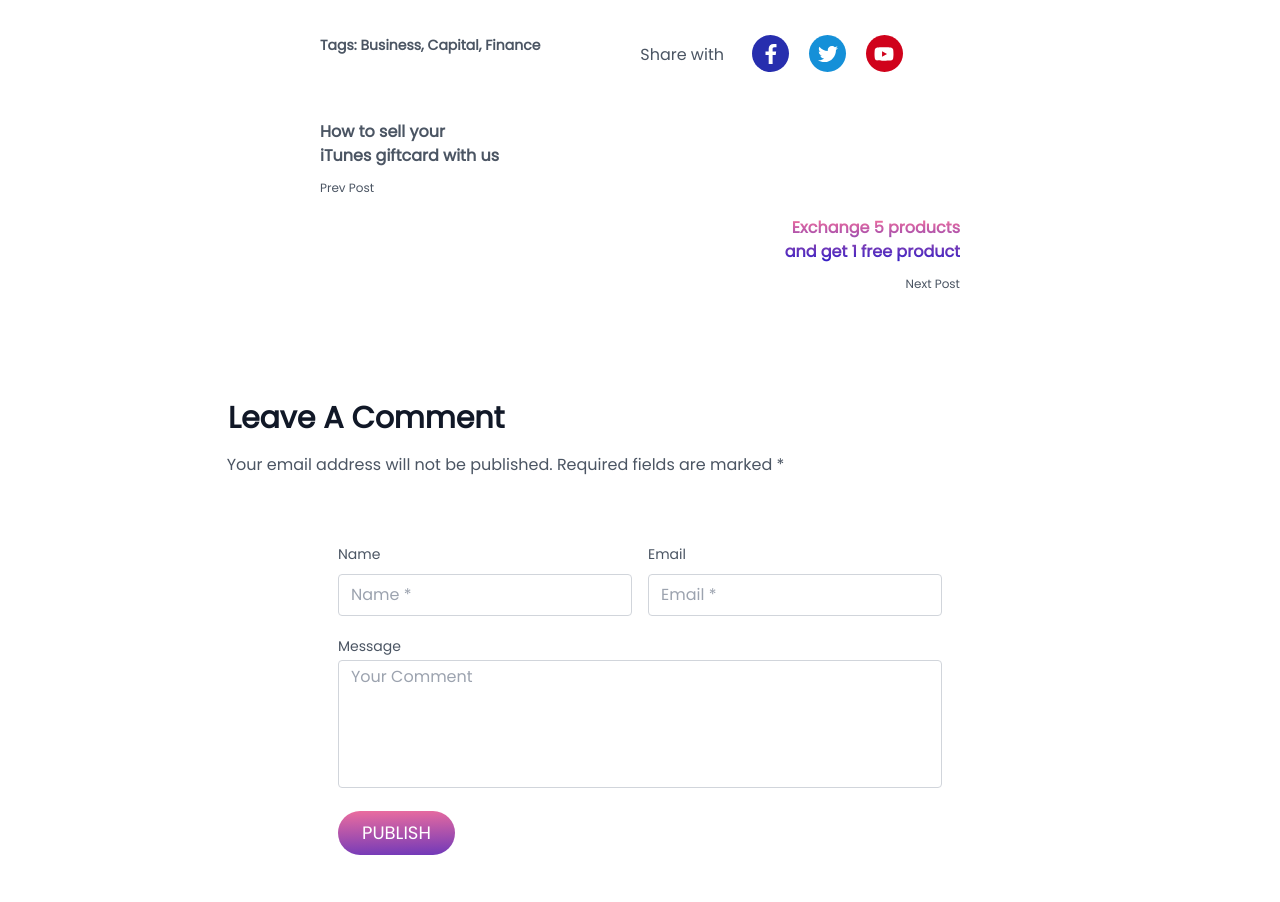
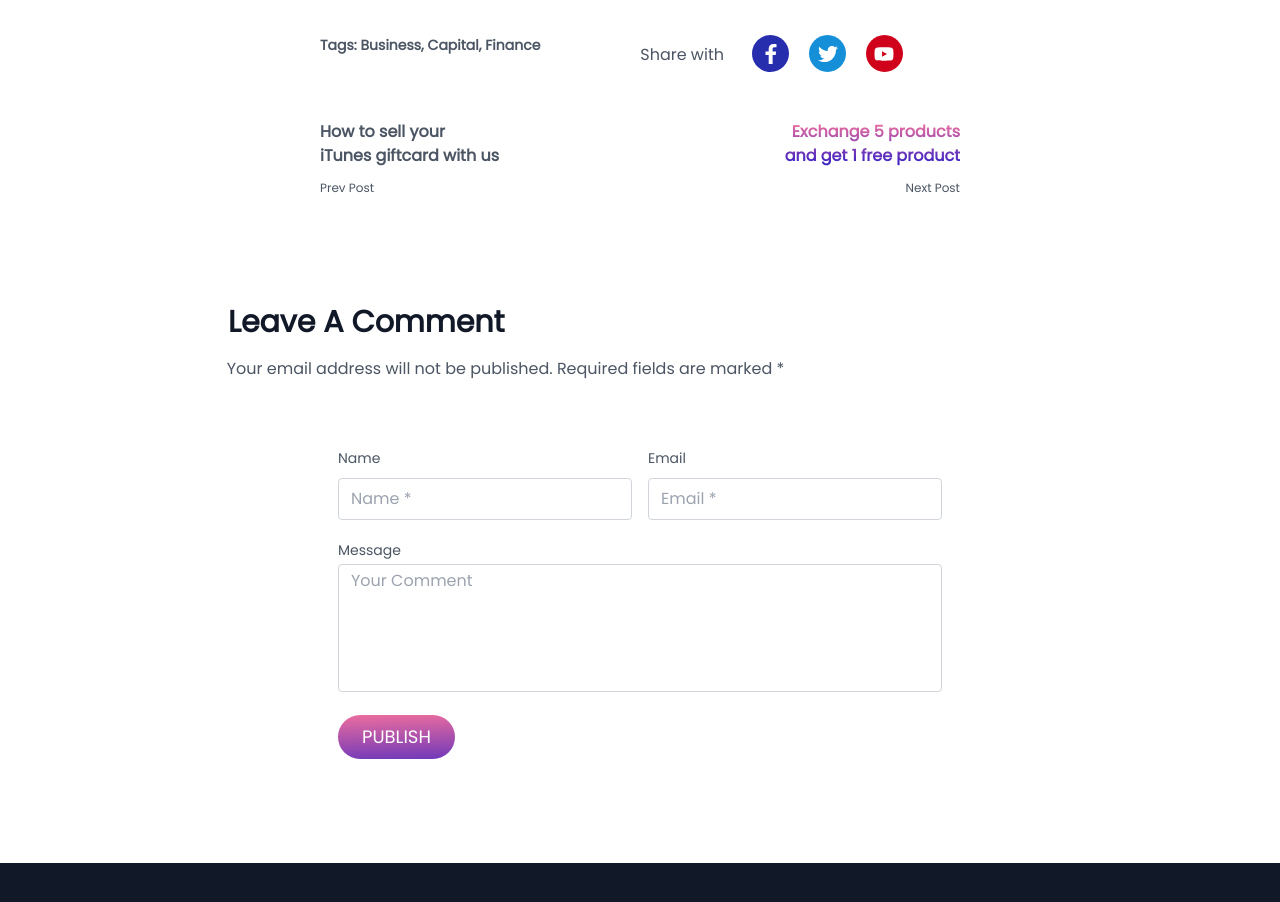
Before and after one commit to techloset/Coinbase-website, a React (Create React App) app: page /blog-Content in a window 1280 px wide. Shown: the part 2660-3562 px from the top of the page. Built offline with nearby package versions, Linux system fonts and the light colour scheme.

Commit message:
rates height fix

```diff
--- a/src/component/Blogpage/Blog.jsx
+++ b/src/component/Blogpage/Blog.jsx
@@ -24,7 +24,7 @@ const Blog = () => {
 
         </div>
         <div className=''>
-          <img src={Img} alt="" className='mainImg1 ' />
+          <img src={Img} alt="" className='' />
         </div>
       </div>
 
--- a/src/component/Blogpage/BlogContent.jsx
+++ b/src/component/Blogpage/BlogContent.jsx
@@ -103,7 +103,7 @@ const BlogContent = () => {
             </div>
           </div>
 
-          <div className='sm:flex sm:justify-between flex flex-col gap-2 '>
+          <div className='flex sm:justify-between sm:flex-row   flex-col gap-2 '>
             <div>
 
               <h1 className='font-Poppins font-bold text-md text-start'>How to sell your <br /> iTunes giftcard with us</h1>
--- a/src/component/Landingpage/Getstart.jsx
+++ b/src/component/Landingpage/Getstart.jsx
@@ -61,7 +61,7 @@ const Getstart = () => {
 
       {/* OUR RATES OUR RESERVES LATEST EXCHANGES */}
       <div style={{ backgroundImage: `url(${Rates})` }} className='w-full bg-center h-[780px] bg-no-repeat bg-cover flex justify-center items-center '>
-        <div className='w-[80%] sm:w-[50%] lg:w-[1070px] h-[300px]  shadow-xl scroll scroll rounded-[30px] overflow-y-auto mt-36 bg-white '>
+        <div className='w-[80%] sm:w-[50%] sm:h-[43%] lg:w-[1070px] h-[300px]  shadow-xl scroll scroll rounded-[30px] overflow-y-auto mt-36 bg-white '>
           <div className='flex justify-around border-b-2 items-center h-[80px]  text-2xl font-bold leading-tight text-transparent  bg-gradient-to-b from-[#FD749B] to-[#B254AB] bg-clip-text'>
             <p >OUR RATES</p>
             <p className='hidden lg:block'>OUR RESERVES</p>
```
